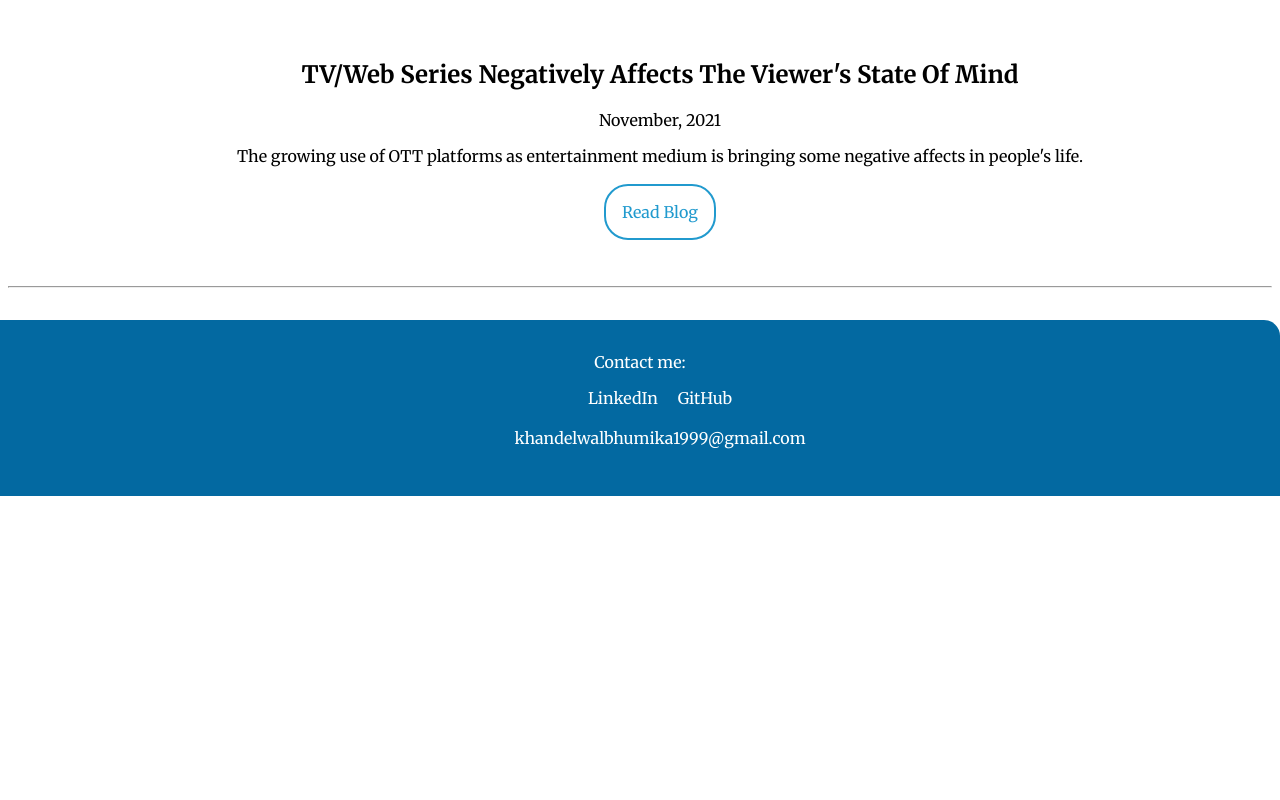
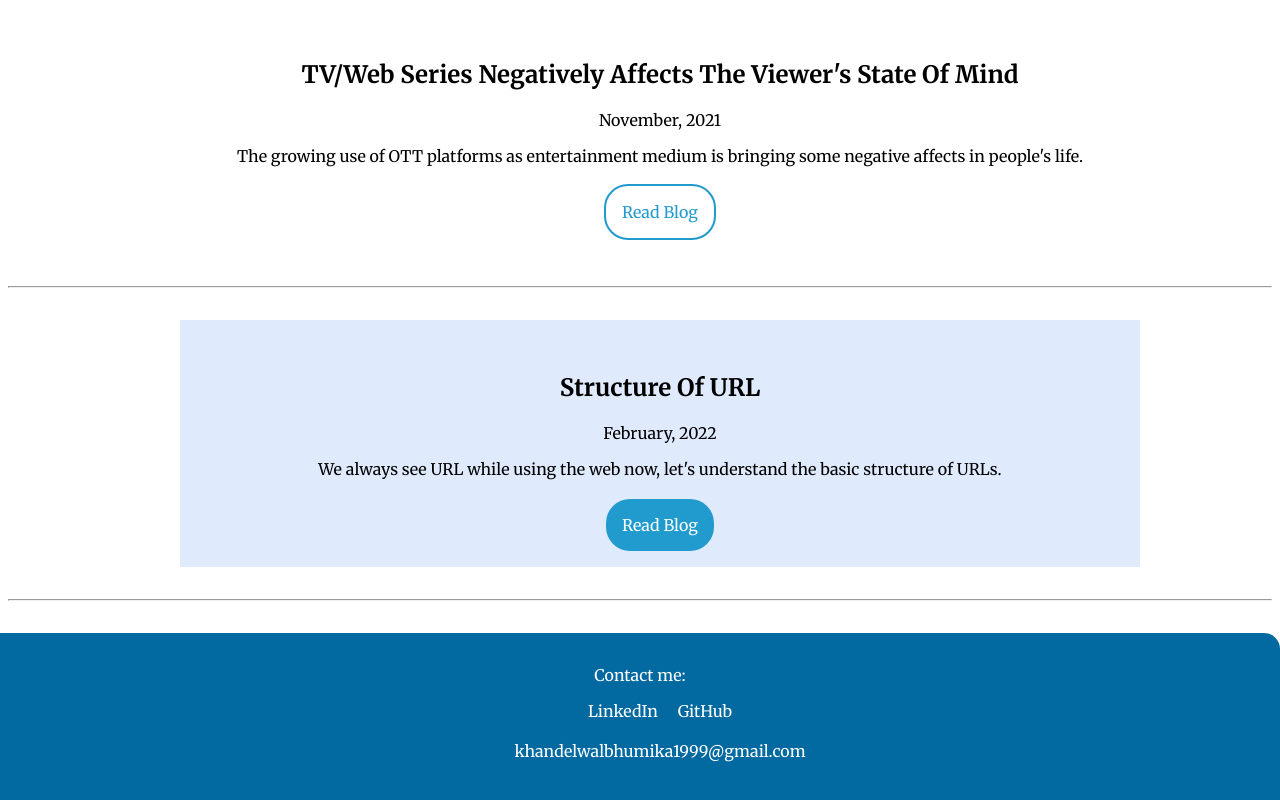
Before and after one commit to KhandelwalBhumika/portfolio-site, a plain HTML site: page blogs.html in a window 1280 px wide. Shown: the part 418-1218 px from the top of the page. Before the commit the page ends 914 px from the top, so only its background shows below. Drawn offline with Linux system fonts and the light colour scheme; a web font is replaced by a local one.

Commit message:
add URL blog

```diff
--- a/blogs.html
+++ b/blogs.html
@@ -45,14 +45,14 @@
     <a class="link link-secondary" href="blog  1 effects of ott.html">Read Blog</a>
 </section>
 <hr>
-<!--
+
 <section class="section-ow">
-    <h1> </h1>
-    <p>December, 2021</p>
-    <p> </p><br>
-    <a class="link link-primary" href="">Read Blog</a>
+    <h1> Structure Of URL</h1>
+    <p>February, 2022</p>
+    <p>We always see URL while using the web now, let's understand the basic structure of URLs. </p><br>
+    <a class="link link-primary" href="blog 2 URL.html">Read Blog</a>
 </section>
-<hr> -->
+<hr>
 
 
 
```
